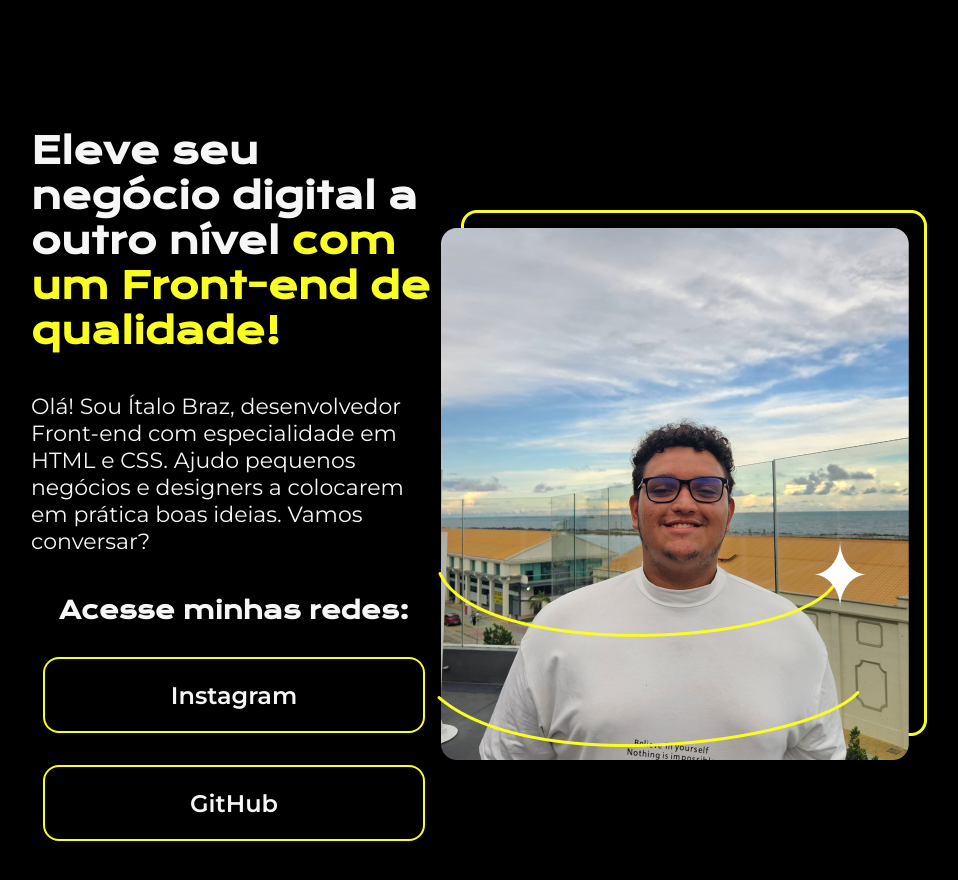
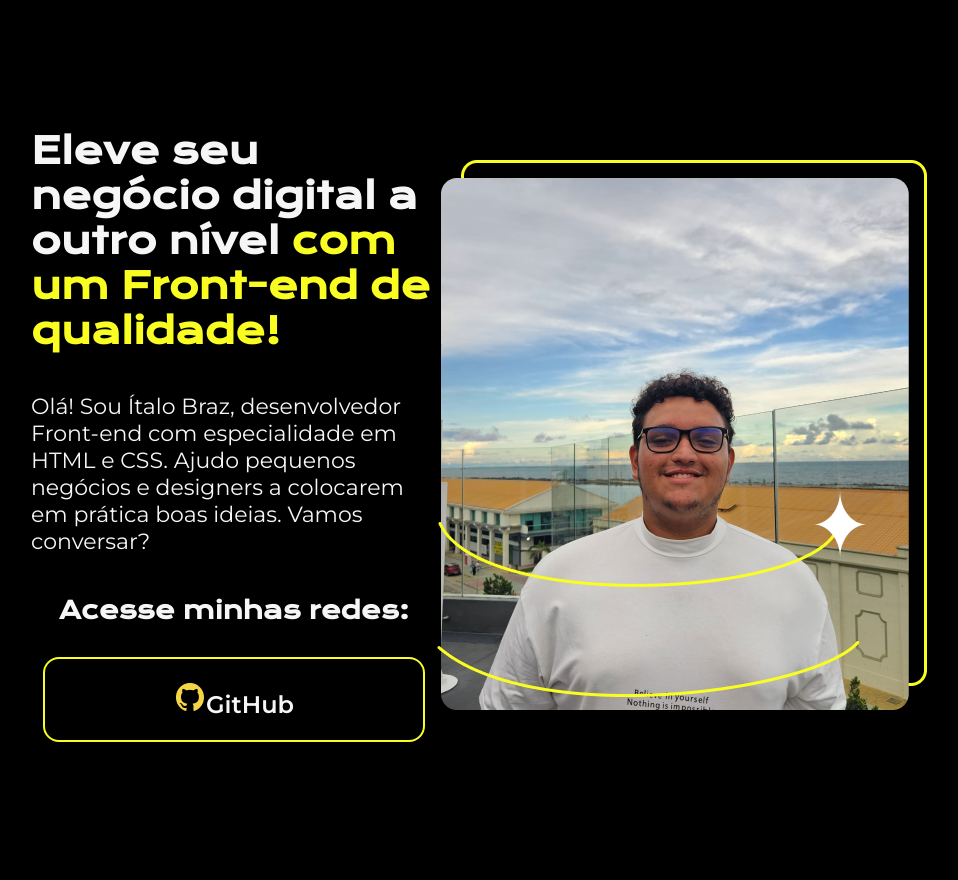
Before and after one commit to ItaloBrazz/Portifolio-Projeto, a plain HTML site: page index.html in a window 1280 px wide. Shown: the whole page, without its empty margins (161-1119 px from the left). Drawn offline with nearby package versions, Linux system fonts and the light colour scheme.

Commit message:
Adicionando logo github ao botão

```diff
--- a/css/style.css
+++ b/css/style.css
@@ -46,6 +46,8 @@ body{
     align-items: center;
     gap: 32px;
 }
+
+
 .apr_bt_texto{
     font-family: "Krona One", sans-serif;
     font-size: 24px;
--- a/index.html
+++ b/index.html
@@ -15,8 +15,7 @@
         <p class="apr__conteudo__texto">Olá! Sou Ítalo Braz, desenvolvedor Front-end com especialidade em HTML e CSS. Ajudo pequenos negócios e designers a colocarem em prática boas ideias. Vamos conversar?</p>
         <div class="apr__botoes">
             <h2 class="apr_bt_texto">Acesse minhas redes:</h2>
-            <a class="apr_bt_links" href="https://www.instagram.com/jtalobraz/">Instagram</a>
-            <a class="apr_bt_links" href="https://github.com/ItaloBrazz">GitHub</a>
+            <a class="apr_bt_links" href="https://github.com/ItaloBrazz"> <img src="img/logo-github.png" alt="Logo Github">GitHub</a>
         </div>
     </section>
     <img src="img/perfil.png" alt="Foto de Ítalo Braz"
```
Also changed, not shown: img/logo-github.png (added).
